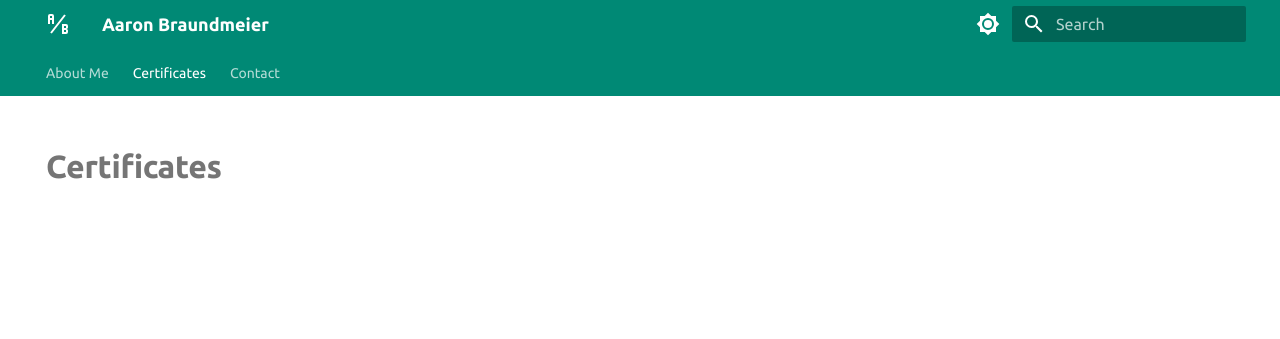
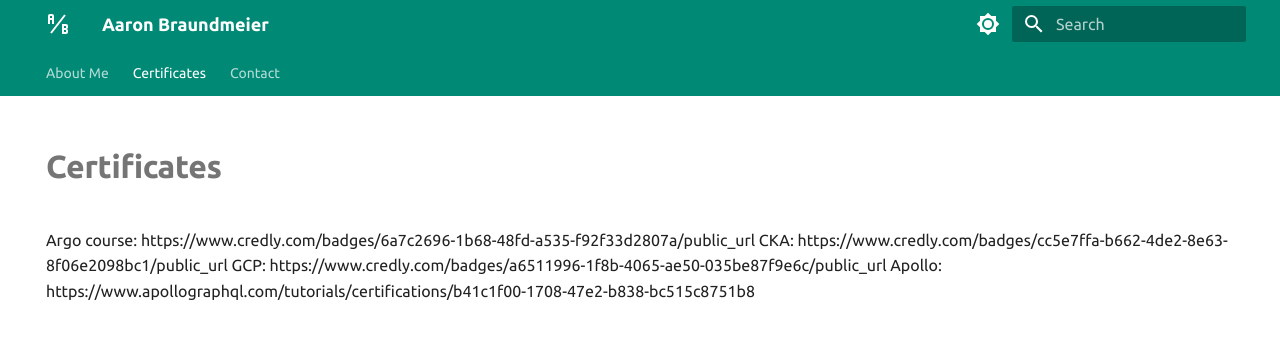
Before and after one commit to Braundo/braundmeier-site, an MkDocs documentation site: the page built from docs/certs.md, in a window 1280 px wide. Shown: the top 339 px of the page. Built offline with MkDocs 1.6.1 and Material for MkDocs 9.7.7, drawn with Linux system fonts in a browser that asks for light colours.

Commit message:
cert stuff

```diff
--- a/docs/certs.md
+++ b/docs/certs.md
@@ -3,3 +3,8 @@
   - navigation
   - toc
 ---
+
+Argo course: https://www.credly.com/badges/6a7c2696-1b68-48fd-a535-f92f33d2807a/public_url
+CKA: https://www.credly.com/badges/cc5e7ffa-b662-4de2-8e63-8f06e2098bc1/public_url
+GCP: https://www.credly.com/badges/a6511996-1f8b-4065-ae50-035be87f9e6c/public_url
+Apollo: https://www.apollographql.com/tutorials/certifications/b41c1f00-1708-47e2-b838-bc515c8751b8
```
